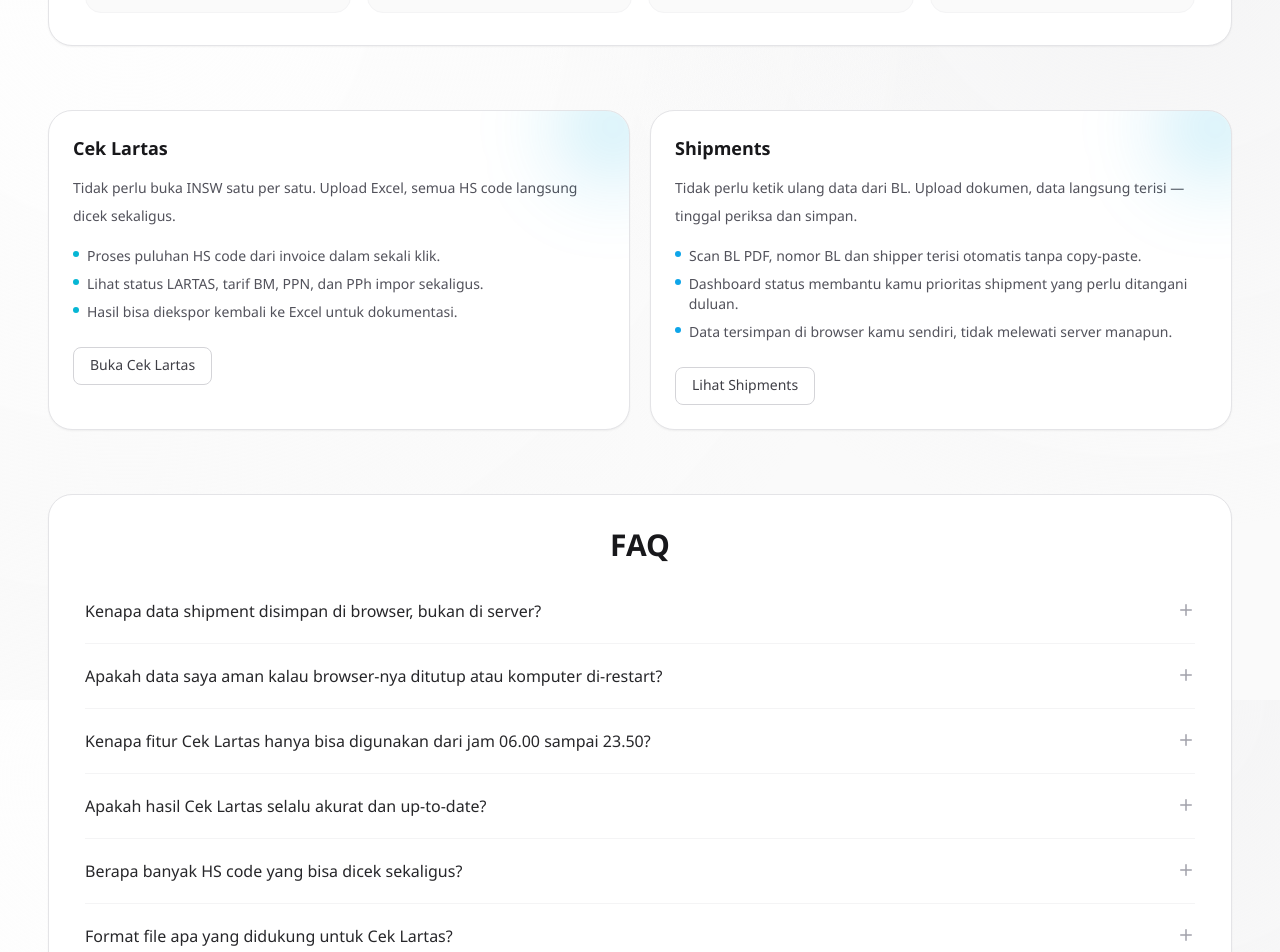
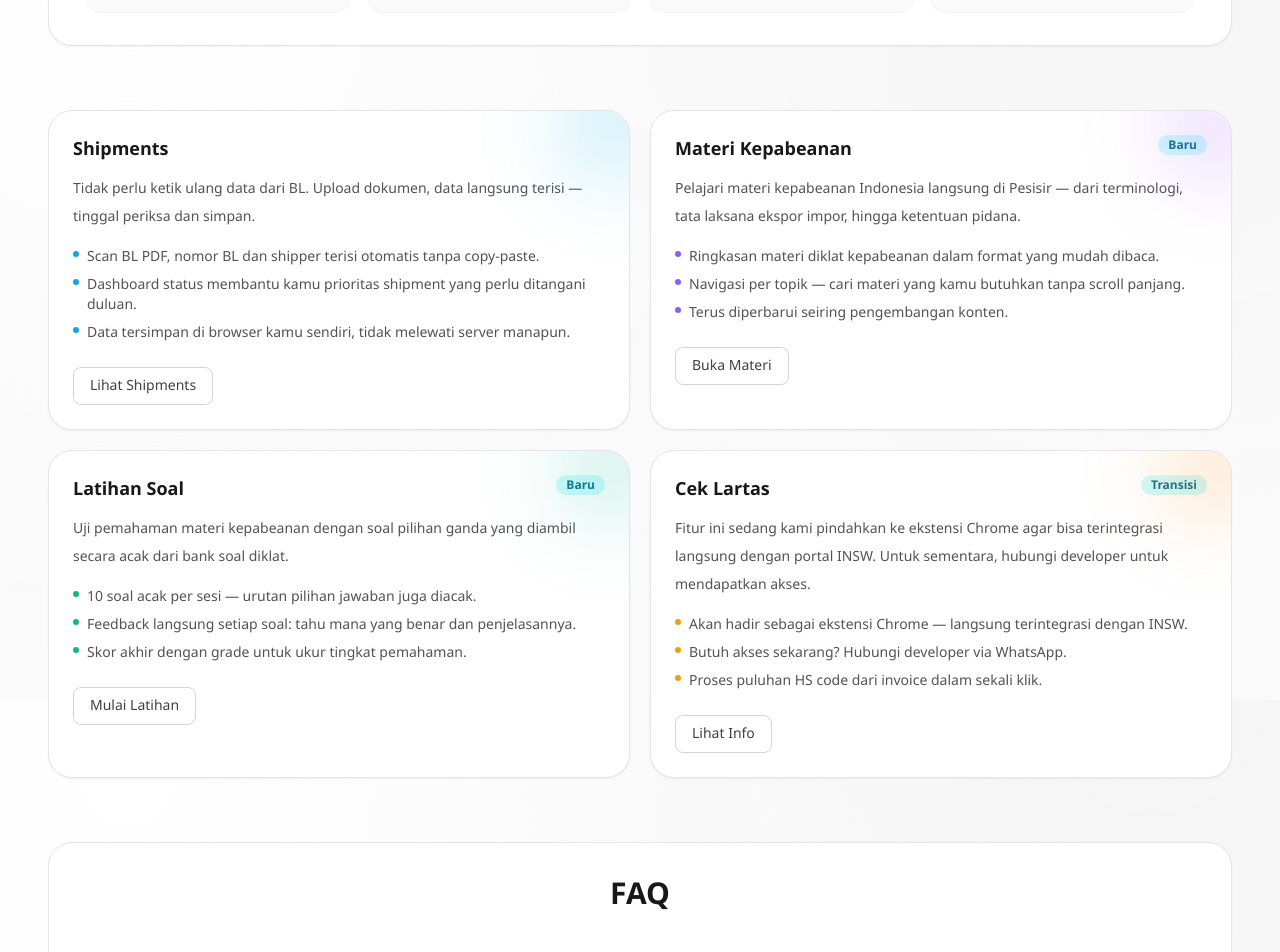
Before and after one commit to apktntaj/insscan, a Next.js app: page / in a window 1280 px wide. Shown: the part 1700-2652 px from the top of the page. Built offline with nearby package versions, Linux system fonts and the light colour scheme.

Commit message:
Update home page

```diff
--- a/app/page.jsx
+++ b/app/page.jsx
@@ -5,20 +5,6 @@ import Link from "next/link";
 import { CekLartasMockup, ShipmentMockup, BlScannerMockup } from "./presentation/components/common/ProductMockup";
 
 const productCards = [
-  {
-    title: "Cek Lartas",
-    description:
-      "Tidak perlu buka INSW satu per satu. Upload Excel, semua HS code langsung dicek sekaligus.",
-    points: [
-      "Proses puluhan HS code dari invoice dalam sekali klik.",
-      "Lihat status LARTAS, tarif BM, PPN, dan PPh impor sekaligus.",
-      "Hasil bisa diekspor kembali ke Excel untuk dokumentasi.",
-    ],
-    href: "/cek-lartas",
-    cta: "Buka Cek Lartas",
-    accent: "from-cyan-500/20 to-sky-500/20",
-    dot: "bg-cyan-500",
-  },
   {
     title: "Shipments",
     description:
@@ -32,6 +18,52 @@ const productCards = [
     cta: "Lihat Shipments",
     accent: "from-sky-500/20 to-cyan-500/20",
     dot: "bg-sky-500",
+    badge: null,
+  },
+  {
+    title: "Materi Kepabeanan",
+    description:
+      "Pelajari materi kepabeanan Indonesia langsung di Pesisir — dari terminologi, tata laksana ekspor impor, hingga ketentuan pidana.",
+    points: [
+      "Ringkasan materi diklat kepabeanan dalam format yang mudah dibaca.",
+      "Navigasi per topik — cari materi yang kamu butuhkan tanpa scroll panjang.",
+      "Terus diperbarui seiring pengembangan konten.",
+    ],
+    href: "/learn",
+    cta: "Buka Materi",
+    accent: "from-violet-500/20 to-purple-500/20",
+    dot: "bg-violet-500",
+    badge: "Baru",
+  },
+  {
+    title: "Latihan Soal",
+    description:
+      "Uji pemahaman materi kepabeanan dengan soal pilihan ganda yang diambil secara acak dari bank soal diklat.",
+    points: [
+      "10 soal acak per sesi — urutan pilihan jawaban juga diacak.",
+      "Feedback langsung setiap soal: tahu mana yang benar dan penjelasannya.",
+      "Skor akhir dengan grade untuk ukur tingkat pemahaman.",
+    ],
+    href: "/exercise",
+    cta: "Mulai Latihan",
+    accent: "from-emerald-500/20 to-teal-500/20",
+    dot: "bg-emerald-500",
+    badge: "Baru",
+  },
+  {
+    title: "Cek Lartas",
+    description:
+      "Fitur ini sedang kami pindahkan ke ekstensi Chrome agar bisa terintegrasi langsung dengan portal INSW. Untuk sementara, hubungi developer untuk mendapatkan akses.",
+    points: [
+      "Akan hadir sebagai ekstensi Chrome — langsung terintegrasi dengan INSW.",
+      "Butuh akses sekarang? Hubungi developer via WhatsApp.",
+      "Proses puluhan HS code dari invoice dalam sekali klik.",
+    ],
+    href: "/cek-lartas",
+    cta: "Lihat Info",
+    accent: "from-amber-500/20 to-orange-500/20",
+    dot: "bg-amber-500",
+    badge: "Transisi",
   },
 ];
 
@@ -42,17 +74,18 @@ const whyReasons = [
       "Upload BL PDF, data langsung terbaca dan terisi otomatis. Tidak ada lagi copy-paste nomor kontainer satu per satu.",
   },
   {
-    pain: "Cek LARTAS satu per satu di INSW itu melelahkan kalau invoice-nya panjang.",
+    pain: "Materi kepabeanan tersebar di banyak dokumen dan sulit dicari saat dibutuhkan.",
     solve:
-      "Upload Excel dengan semua HS code sekaligus. Pesisir cek ke INSW satu per satu untuk kamu, hasilnya langsung bisa diekspor.",
+      "Semua ringkasan materi diklat kepabeanan tersedia di satu tempat, ternavigasi per topik — buka kapan pun kamu butuh referensi cepat.",
+  },
+  {
+    pain: "Susah tahu sejauh mana pemahaman materi kalau tidak ada cara mengukurnya.",
+    solve:
+      "Latihan soal dari bank soal diklat dengan soal acak setiap sesi. Jawab, lihat feedback langsung, dan ukur skor kamu.",
   },
   {
     pain: "Data shipper itu sensitif — tidak semua orang boleh tahu.",
     solve: "Semua data shipment disimpan di browser kamu sendiri, tidak melewati server manapun. Kamu yang pegang kendali penuh.",
-  },
-  {
-    pain: "Informasi shipment tercecer di email, WhatsApp, dan Excel yang berbeda-beda.",
-    solve: "Satu dashboard untuk semua shipment aktif. Status, ETA, dan shipper ada di satu tempat — tidak perlu buka-tutup aplikasi lain."
   },
 ];
 
@@ -66,24 +99,20 @@ const faqs = [
     a: "Ya, aman. Data shipment persisten selama tidak berpindah perangkat atau berganti browser.",
   },
   {
-    q: "Kenapa fitur Cek Lartas hanya bisa digunakan dari jam 06.00 sampai 23.50?",
-    a: "Pesisir mengambil data langsung dari situs INSW (Indonesia National Single Window). Di luar jam tersebut, tidak pengawasan dari developer sedangkan server pihak ketiga (INSW) cenderung unpredictable. Daripada kamu menunggu tanpa kepastian, kami batasi jam operasional agar pengalaman penggunaannya tetap konsisten.",
+    q: "Kenapa fitur Cek Lartas sedang tidak aktif?",
+    a: "Cek Lartas sedang kami pindahkan ke ekstensi Google Chrome agar bisa terintegrasi langsung dengan portal INSW tanpa perlu berpindah tab. Kalau kamu butuh akses sekarang, hubungi developer via WhatsApp — kami bisa membukakan aksesnya.",
   },
   {
-    q: "Apakah hasil Cek Lartas selalu akurat dan up-to-date?",
-    a: "Data yang ditampilkan berasal langsung dari INSW saat kamu melakukan pencarian — bukan dari cache atau database kami. Pesisir adalah platform yang berfokus pada efisiensi alur kerja bukan penyedia data. Untuk keputusan kepabeanan penting, selalu verifikasi ulang ke sumber resmi.",
+    q: "Materi kepabeanan yang tersedia di Pesisir dari mana sumbernya?",
+    a: "Konten materi disusun berdasarkan materi diklat kepabeanan. Ini bukan pengganti sumber resmi — selalu verifikasi ke regulasi terbaru dari DJBC untuk keperluan profesional.",
   },
   {
-    q: "Berapa banyak HS code yang bisa dicek sekaligus?",
-    a: "Tidak ada batas jumlah baris di file Excel yang kamu unggah. Namun proses berjalan secara berurutan dengan jeda antar request untuk menghindari pemblokiran dari server INSW. Semakin banyak HS code, semakin lama prosesnya.",
-  },
-  {
-    q: "Format file apa yang didukung untuk Cek Lartas?",
-    a: "Saat ini hanya mendukung file Excel (.xlsx dan .xls). Kolom HS code harus ada di file tersebut — kamu bisa lihat contoh format yang diterima di halaman Cek Lartas.",
+    q: "Soal latihan di Pesisir dari mana?",
+    a: "Soal-soal diambil dari bank soal diklat kepabeanan. Setiap sesi menampilkan 10 soal yang dipilih secara acak, dengan urutan pilihan jawaban yang juga diacak agar kamu tidak menghafal posisi jawaban.",
   },
   {
     q: "Apakah Pesisir gratis?",
-    a: "Ya, saat ini semua fitur Pesisir gratis digunakan tanpa perlu membuat akun. ",
+    a: "Ya, saat ini semua fitur Pesisir gratis digunakan tanpa perlu membuat akun.",
   },
   {
     q: "Apakah Pesisir terafiliasi dengan INSW atau instansi pemerintah?",
@@ -208,7 +237,7 @@ export default function Home() {
             Kerja lebih cepat dan tepat.
           </h1>
           <p className="mx-auto mt-5 max-w-2xl text-base leading-8 text-zinc-600">
-            Pesisir adalah platform operasional untuk staf PPJK dan freight forwarder.
+            Pesisir adalah platform untuk staf PPJK dan freight forwarder — kelola shipment, pelajari materi kepabeanan, dan uji pemahaman, semua dalam satu tempat.
           </p>
           <div className="mt-9 flex flex-wrap justify-center gap-3">
             <a
@@ -301,12 +330,19 @@ export default function Home() {
             className="relative overflow-hidden rounded-3xl border border-zinc-200 bg-white p-6 shadow-sm transition hover:border-cyan-300"
           >
             <div className={`pointer-events-none absolute -right-10 -top-10 h-28 w-28 rounded-full bg-gradient-to-br ${card.accent} blur-2xl`} />
-            <h2 className="text-lg font-semibold text-zinc-900">{card.title}</h2>
+            <div className="flex items-start justify-between gap-2">
+              <h2 className="text-lg font-semibold text-zinc-900">{card.title}</h2>
+              {card.badge && (
+                <span className="shrink-0 rounded-full bg-cyan-100 px-2.5 py-0.5 text-xs font-semibold text-cyan-700">
+                  {card.badge}
+                </span>
+              )}
+            </div>
             <p className="mt-3 text-sm leading-7 text-zinc-600">{card.description}</p>
             <ul className="mt-4 space-y-2 text-sm text-zinc-600">
               {card.points.map((point) => (
                 <li key={point} className="flex gap-2">
-                  <span className={`mt-1 h-1.5 w-1.5 rounded-full ${card.dot}`} />
+                  <span className={`mt-1 h-1.5 w-1.5 shrink-0 rounded-full ${card.dot}`} />
                   <span>{point}</span>
                 </li>
               ))}
```
